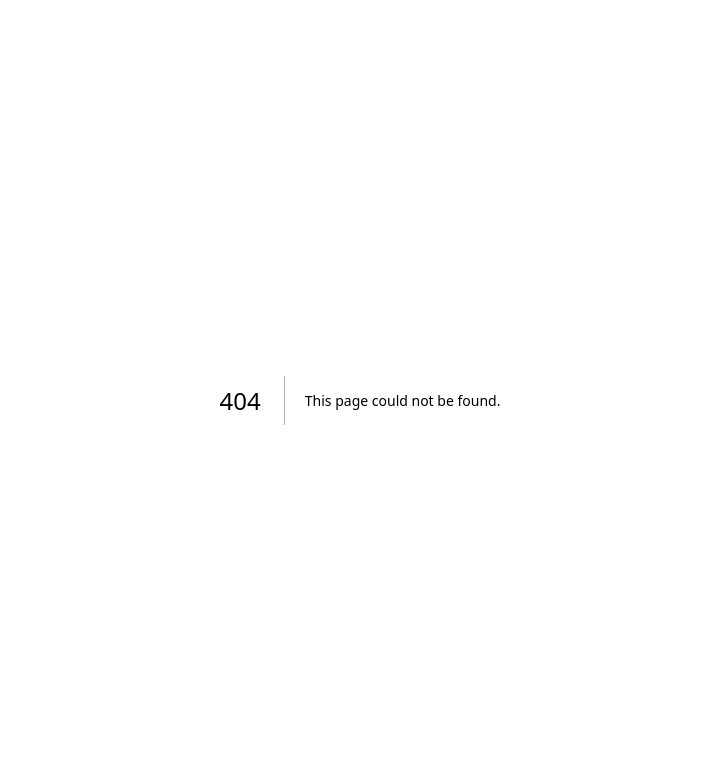
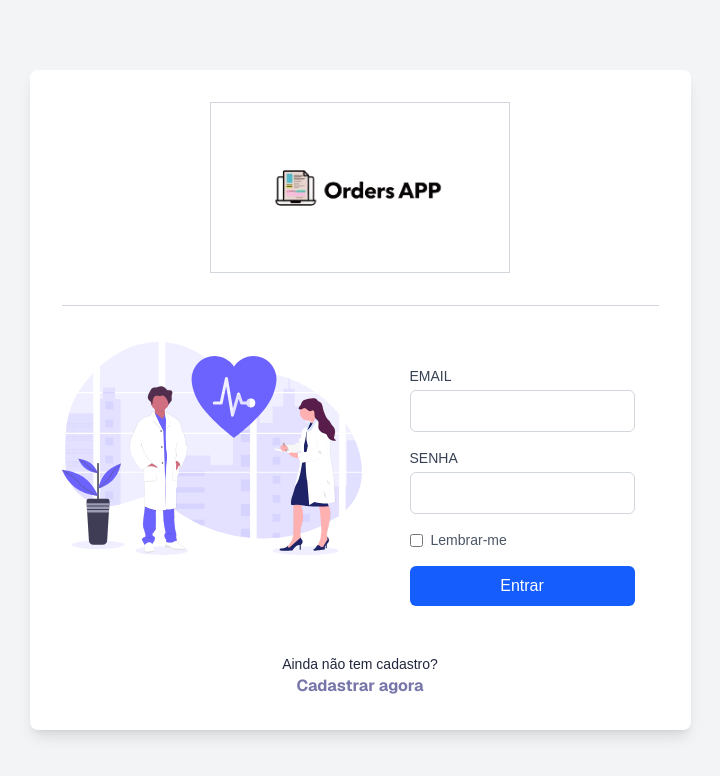
Before and after one commit to BioJJ/orders-app, a Next.js app: page /auth/login in a window 1280 px wide. Before the commit this address had no page. Shown: the top 776 px of the page, without its empty margins (280-1000 px from the left). Built offline with nearby package versions, Linux system fonts and the light colour scheme.

Commit message:
feat: 💫 add screen login

```diff
--- /dev/null
+++ b/src/app/(app)/dashboard/components/MyName.tsx
@@ -0,0 +1,20 @@
+'use client'
+
+// import { useAuth } from '@/shared/context/AuthContextP'
+
+export function MyName() {
+  // const { session } = useAuth()
+
+  return (
+    <div className="inline-flex flex-wrap items-baseline py-1">
+      <span className="text-2xl font-bold text-interlis-fonts-300">
+        Bem-Vindo&nbsp;
+      </span>
+      <strong className="text-2xl font-bold text-interlis-fonts-300">
+        {/* {session?.user.socialName?.trim() || session?.user.name}, */}
+
+        Jefferson Coelho
+      </strong>
+    </div>
+  )
+}
--- /dev/null
+++ b/src/app/(app)/dashboard/page.tsx
@@ -0,0 +1,10 @@
+import { MyName } from "./components/MyName";
+
+export default function Dashboard() {
+  return (
+    <div className="flex flex-col w-full gap-y-4">
+      <MyName />
+
+    </div>
+  )
+}
--- /dev/null
+++ b/src/app/auth/components/client/LoginForm.tsx
@@ -0,0 +1,104 @@
+"use client";
+
+import React, { useState } from "react";
+import { useRouter } from "next/navigation";
+import { toast } from "react-toastify";
+import { signInAction } from "../specifications/auth.actions";
+import { LoginFormData } from "../specifications/auth.schemas";
+import { updateErrorToast, updateSuccessToast } from "@/utils/toast";
+
+const LoginForm: React.FC = () => {
+  const { push } = useRouter();
+  const [credentials, setCredentials] = useState({
+    username: "",
+    password: ""
+  });
+  const [loading, setLoading] = useState(false);
+
+  const handleChange = (e: React.ChangeEvent<HTMLInputElement>) => {
+    const { name, value } = e.target;
+    setCredentials({ ...credentials, [name]: value });
+  };
+
+  const handleSubmit = async (e: React.FormEvent<HTMLFormElement>) => {
+    e.preventDefault();
+    const toastId = toast.loading("Logando...");
+    setLoading(true);
+
+    const { username, password } = credentials;
+    const data: LoginFormData = {
+      email: username,
+      password
+    };
+
+    const { res, ok, message } = await signInAction(data);
+    console.log(res);
+
+    if (ok) {
+      updateSuccessToast(toastId, message);
+      push("/dashboard");
+    } else {
+      updateErrorToast(toastId, message);
+    }
+  };
+
+  return (
+    <form className="space-y-4  p-6 rounded-lg" onSubmit={handleSubmit}>
+      <div>
+        <label
+          htmlFor="username"
+          className="block text-sm font-medium text-gray-700"
+        >
+          EMAIL
+        </label>
+        <input
+          type="text"
+          name="username"
+          id="username"
+          value={credentials.username}
+          onChange={handleChange}
+          required
+          className="mt-1 block w-full border border-gray-300 rounded-md p-2"
+        />
+      </div>
+      <div>
+        <label
+          htmlFor="password"
+          className="block text-sm font-medium text-gray-700"
+        >
+          SENHA
+        </label>
+        <input
+          type="password"
+          name="password"
+          id="password"
+          value={credentials.password}
+          onChange={handleChange}
+          required
+          className="mt-1 block w-full border border-gray-300 rounded-md p-2"
+        />
+      </div>
+      <div className="flex items-center justify-between mb-4">
+        <div className="flex items-center">
+          <input type="checkbox" id="remember" className="mr-2" />
+          <label htmlFor="remember" className="text-sm text-gray-600">
+            Lembrar-me
+          </label>
+        </div>
+      </div>
+      <div>
+        <button
+          type="submit"
+          disabled={loading}
+          className={`w-full py-2 px-4 rounded-md text-white ${
+            loading ? "bg-gray-400" : "bg-blue-600 hover:bg-blue-700"
+          } focus:outline-none focus:ring-2 focus:ring-blue-500`}
+        >
+          {loading ? "Entrando..." : "Entrar"}
+        </button>
+      </div>
+    </form>
+  );
+};
+
+export default LoginForm;
--- /dev/null
+++ b/src/app/auth/components/specifications/auth.actions.ts
@@ -0,0 +1,22 @@
+'use server'
+
+import { signIn } from "@/services/adapter/auth"
+import { SignInDto } from "@/services/models/auth.types"
+
+export async function signInAction(body: SignInDto) {
+  try {
+    const res = await signIn(body)
+
+    return {
+      res,
+      message: 'Logado com sucesso',
+      ok: true,
+    }
+  } catch (err) {
+    const message = (err as Error).message
+    return {
+      ok: false,
+      message,
+    }
+  }
+}
--- /dev/null
+++ b/src/app/auth/components/specifications/auth.schemas.ts
@@ -0,0 +1,118 @@
+import dayjs from "dayjs";
+import validator from "validator";
+import { z } from "zod";
+import customParseFormat from "dayjs/plugin/customParseFormat";
+dayjs.extend(customParseFormat);
+
+export const LoginFormSchema = z.object({
+  email: z
+    .string({
+      required_error: "A Matrícula deve conter pelo menos 3 caracteres",
+      invalid_type_error: "A Matrícula deve conter pelo menos 3 caracteres"
+    })
+    .min(3, { message: "A Matrícula deve conter pelo menos 3 caracteres" }),
+  password: z
+    .string({
+      required_error: "A Senha deve conter pelo menos 8 caracteres",
+      invalid_type_error: "A Senha deve conter pelo menos 8 caracteres"
+    })
+    .min(8, { message: "A Senha deve conter pelo menos 8 caracteres" })
+});
+
+export type LoginFormData = z.infer<typeof LoginFormSchema>;
+
+export const CreateAccessRequestSchema = z
+  .object({
+    name: z
+      .string({
+        required_error: "Item obrigatório"
+      })
+      .trim()
+      .min(1, "Item obrigatório")
+      .max(128, "Excedeu o número máximo de caracteres"),
+    socialName: z
+      .string()
+      .trim()
+      .max(128, "Excedeu o número máximo de caracteres")
+      .transform((val) => {
+        if (val === "") {
+          return undefined;
+        }
+
+        return val;
+      })
+      .optional(),
+    enrollment: z
+      .string({
+        required_error: "Item obrigatório"
+      })
+      .trim()
+      .min(3, { message: "A Matrícula deve conter pelo menos 3 caracteres" }),
+    email: z
+      .string({
+        required_error: "Item obrigatório"
+      })
+      .email("Por favor insira um endereço de e-mail válido"),
+    birthDate: z.date({
+      required_error: "Item obrigatório",
+      invalid_type_error: "Item obrigatório"
+    }),
+    sex: z.object(
+      {
+        id: z.string().min(1, "O Sexo é obrigatório"),
+        name: z.string()
+      },
+      {
+        required_error: "Item obrigatório"
+      }
+    ),
+    phoneNumber: z
+      .string({
+        required_error: "Item obrigatório",
+        invalid_type_error: "Item obrigatório"
+      })
+      .refine(
+        (val) => validator.isMobilePhone(`${+55} ${val}`, "pt-BR"),
+        "Digite um número válido"
+      ),
+    password: z
+      .string({
+        required_error: "Item obrigatório"
+      })
+      .trim()
+      .min(8, { message: "A senha deve ter pelo menos 8 caracteres" }),
+    confirmPassword: z
+      .string({
+        required_error: "Item obrigatório"
+      })
+      .min(1)
+  })
+  .refine((data) => data.password === data.confirmPassword, {
+    message: "As Senhas não correspondem",
+    path: ["confirmPassword"]
+  });
+
+export type CreateAccessRequestFormData = z.infer<
+  typeof CreateAccessRequestSchema
+>;
+
+export const ForgotPasswordFormSchema = z.object({
+  email: z.string().email("Por favor insira um endereço de e-mail válido")
+});
+
+export type ForgotPasswordFormData = z.infer<typeof ForgotPasswordFormSchema>;
+
+export const ResetPasswordFormSchema = z
+  .object({
+    password: z
+      .string()
+      .trim()
+      .min(8, { message: "A senha deve ter pelo menos 8 caracteres" }),
+    confirmPassword: z.string().min(8)
+  })
+  .refine((data) => data.password === data.confirmPassword, {
+    message: "As Senhas não correspondem",
+    path: ["confirmPassword"]
+  });
+
+export type ResetPasswordFormData = z.infer<typeof ResetPasswordFormSchema>;
--- /dev/null
+++ b/src/app/auth/login/page.tsx
@@ -0,0 +1,48 @@
+import React from "react";
+import LoginForm from "../components/client/LoginForm";
+import Image from "next/image";
+import Link from "next/link";
+
+const Login: React.FC = () => {
+  return (
+    <div className="flex items-center justify-center min-h-screen bg-gray-100">
+      <div className="flex flex-col items-center gap-6 rounded-lg bg-white shadow-lg p-8">
+        <div>
+          <Image
+            src="/logo-orders.jpg"
+            alt="Logo do Meu Exame"
+            width={300}
+            height={100}
+            className="mb-1 border border-gray-300"
+          />
+        </div>
+
+        <div className="w-full border-t border-gray-300 my-1 mb-3" />
+
+        <div className="flex gap-6 items-start">
+          <Image
+            src="/login-banner.svg"
+            alt="Banner de Login"
+            width={300}
+            height={300}
+            className="hidden md:block"
+          />
+          <LoginForm />
+        </div>
+        <div>
+        <span className="block text-center text-sm text-[#23273D]">
+          Ainda não tem cadastro?
+        </span>
+        <Link
+          href="/auth/solicitacao-usuario"
+          className="block text-center font-sans text-base font-bold text-[#7776A8]"
+        >
+          Cadastrar agora
+        </Link>
+      </div>
+      </div>
+    </div>
+  );
+};
+
+export default Login;
```
Also changed, not shown: public/login-banner.svg (added).
